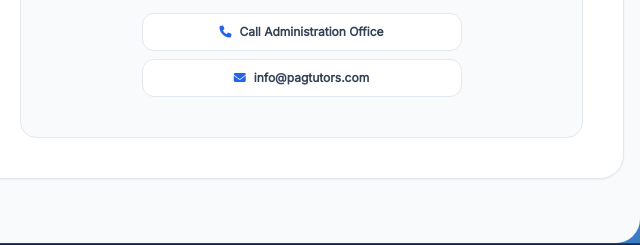
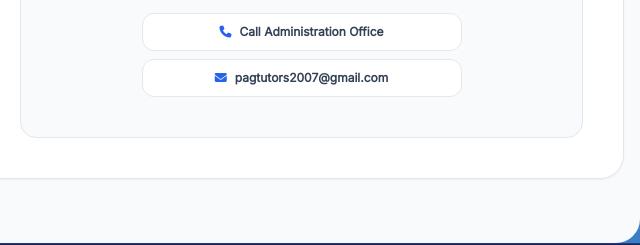
Before and after one commit to RAGNAROK010/pagtutors, a plain HTML site: page index.html in a window 1280 px wide. Shown: the part 4066-4311 px from the top of the page, 640-1280 px from the left. Drawn offline with nearby package versions, Linux system fonts and the light colour scheme.

Commit message:
Update index.html

```diff
--- a/index.html
+++ b/index.html
@@ -33,7 +33,7 @@
     <script>
         // Global Contact Configuration
         const MY_WHATSAPP_NUMBER = "2349060312125";
-        const MY_EMAIL_ADDRESS = "info@pagtutors.com";
+        const MY_EMAIL_ADDRESS = "pagtutors2007@gmail.com";
 
         // Automated script to dynamically set all contact endpoints on launch
         document.addEventListener("DOMContentLoaded", function() {
@@ -452,7 +452,7 @@
                 <p class="text-xs text-slate-500 max-w-xs mx-auto">Get in touch directly with our support desk right now for immediate onboarding operations assistance.</p>
                 <div class="pt-2 flex flex-col space-y-2 max-w-xs mx-auto text-xs">
                     <a href="#" class="dynamic-call-link flex items-center justify-center space-x-2 bg-white border border-slate-200 py-2.5 rounded-xl hover:bg-slate-100 font-bold text-slate-700"><i class="fa-solid fa-phone text-blue-600"></i> <span>Call Administration Office</span></a>
-                    <a href="#" class="dynamic-email-link flex items-center justify-center space-x-2 bg-white border border-slate-200 py-2.5 rounded-xl hover:bg-slate-100 font-bold text-slate-700"><i class="fa-solid fa-envelope text-blue-600"></i> <span class="dynamic-email-link">info@pagtutors.com</span></a>
+                    <a href="#" class="dynamic-email-link flex items-center justify-center space-x-2 bg-white border border-slate-200 py-2.5 rounded-xl hover:bg-slate-100 font-bold text-slate-700"><i class="fa-solid fa-envelope text-blue-600"></i> <span class="dynamic-email-link">pagtutors2007@gmail.com</span></a>
                 </div>
             </div>
         </div>
```
